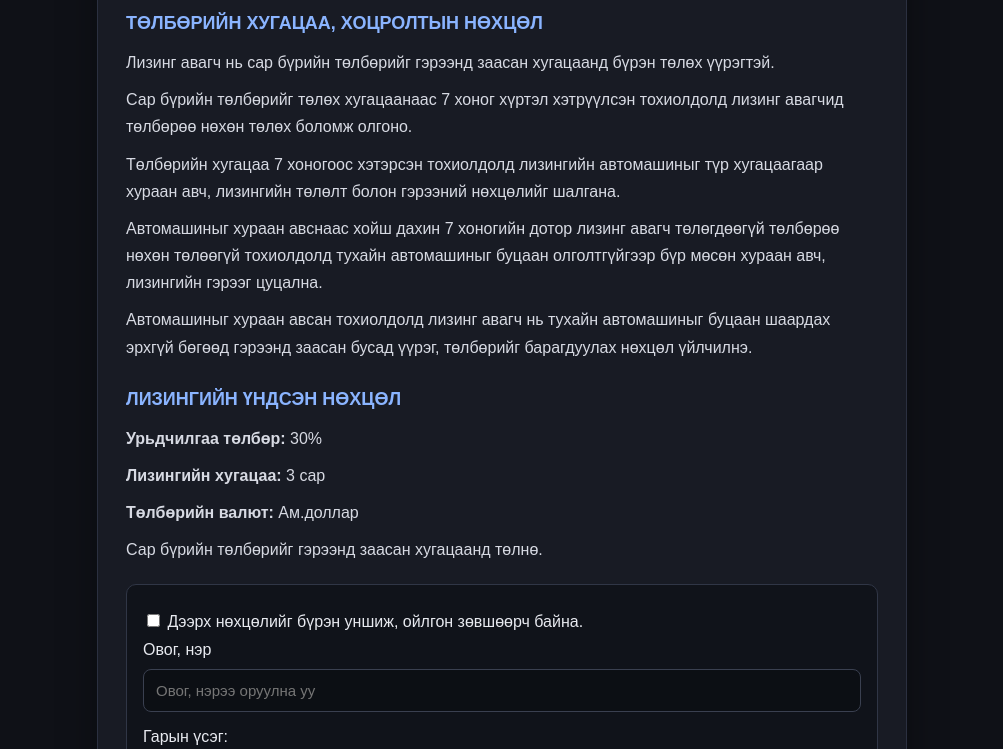
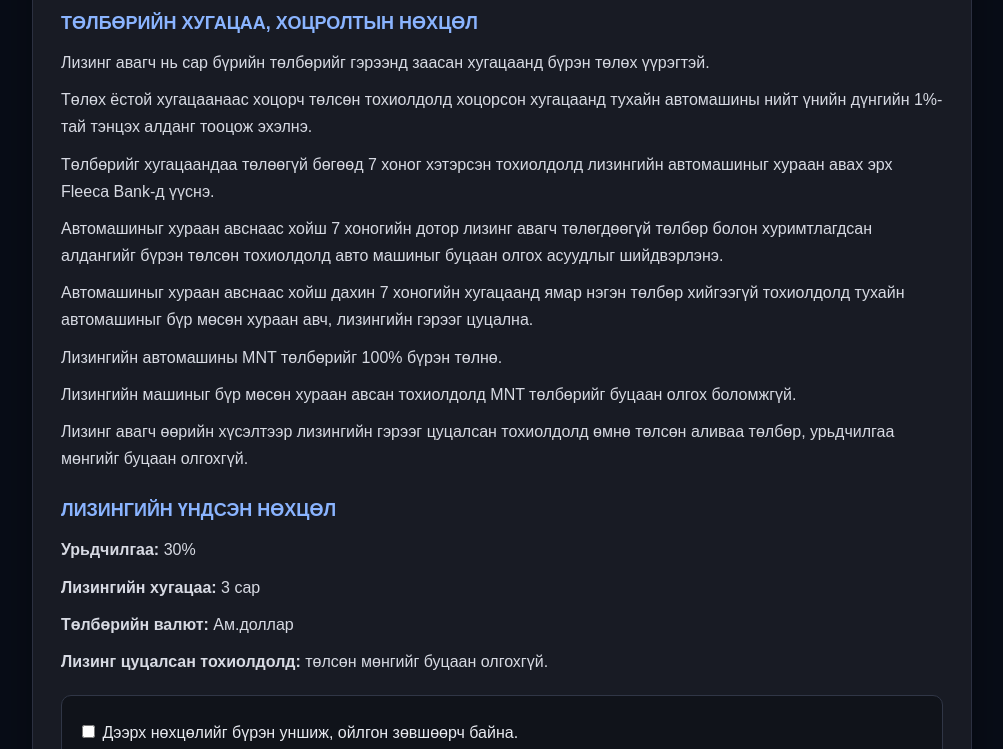
Before and after one commit to togoldor90390086-create/leasing-contract, a plain HTML site: page index.html in a window 1280 px wide. Shown: the part 133-882 px from the top of the page, without its empty margins (138-1141 px from the left). Drawn offline with Linux system fonts and the light colour scheme.

Commit message:
Add files via upload

```diff
--- a/index.html
+++ b/index.html
@@ -6,9 +6,9 @@
 <title>Лизингийн гэрээний нөхцөл</title>
 <style>
 *{box-sizing:border-box}
-body{margin:0;background:#0f1117;color:#e8eaf0;font-family:Arial,sans-serif}
-.wrap{max-width:850px;margin:40px auto;padding:20px}
-.card{background:#181b24;border:1px solid #2b3040;border-radius:16px;padding:28px;box-shadow:0 12px 40px #0005}
+body{margin:0;background:#080d17;color:#e8eaf0;font-family:Arial,sans-serif}
+.wrap{max-width:980px;margin:40px auto;padding:20px}
+.card{background:#181b24;border:1px solid #2b3040;border-radius:15px;padding:28px;box-shadow:0 12px 40px #0005}
 h1{text-align:center;font-size:25px;margin:0 0 25px}
 h2{font-size:18px;color:#8ab4ff;margin-top:28px}
 .terms{line-height:1.7;color:#d7dae3}
@@ -34,18 +34,21 @@ button{border:0;border-radius:9px;padding:12px 18px;font-size:15px;cursor:pointe
 <h2>ТӨЛБӨРИЙН ХУГАЦАА, ХОЦРОЛТЫН НӨХЦӨЛ</h2>
 <div class="terms">
 <p>Лизинг авагч нь сар бүрийн төлбөрийг гэрээнд заасан хугацаанд бүрэн төлөх үүрэгтэй.</p>
-<p>Сар бүрийн төлбөрийг төлөх хугацаанаас 7 хоног хүртэл хэтрүүлсэн тохиолдолд лизинг авагчид төлбөрөө нөхөн төлөх боломж олгоно.</p>
-<p>Төлбөрийн хугацаа 7 хоногоос хэтэрсэн тохиолдолд лизингийн автомашиныг түр хугацаагаар хураан авч, лизингийн төлөлт болон гэрээний нөхцөлийг шалгана.</p>
-<p>Автомашиныг хураан авснаас хойш дахин 7 хоногийн дотор лизинг авагч төлөгдөөгүй төлбөрөө нөхөн төлөөгүй тохиолдолд тухайн автомашиныг буцаан олголтгүйгээр бүр мөсөн хураан авч, лизингийн гэрээг цуцална.</p>
-<p>Автомашиныг хураан авсан тохиолдолд лизинг авагч нь тухайн автомашиныг буцаан шаардах эрхгүй бөгөөд гэрээнд заасан бусад үүрэг, төлбөрийг барагдуулах нөхцөл үйлчилнэ.</p>
+<p>Төлөх ёстой хугацаанаас хоцорч төлсөн тохиолдолд хоцорсон хугацаанд тухайн автомашины нийт үнийн дүнгийн 1%-тай тэнцэх алданг тооцож эхэлнэ.</p>
+<p>Төлбөрийг хугацаандаа төлөөгүй бөгөөд 7 хоног хэтэрсэн тохиолдолд лизингийн автомашиныг хураан авах эрх Fleeca Bank-д үүснэ.</p>
+<p>Автомашиныг хураан авснаас хойш 7 хоногийн дотор лизинг авагч төлөгдөөгүй төлбөр болон хуримтлагдсан алдангийг бүрэн төлсөн тохиолдолд авто машиныг буцаан олгох асуудлыг шийдвэрлэнэ.</p>
+<p>Автомашиныг хураан авснаас хойш дахин 7 хоногийн хугацаанд ямар нэгэн төлбөр хийгээгүй тохиолдолд тухайн автомашиныг бүр мөсөн хураан авч, лизингийн гэрээг цуцална.</p>
+<p>Лизингийн автомашины MNT төлбөрийг 100% бүрэн төлнө.</p>
+<p>Лизингийн машиныг бүр мөсөн хураан авсан тохиолдолд MNT төлбөрийг буцаан олгох боломжгүй.</p>
+<p>Лизинг авагч өөрийн хүсэлтээр лизингийн гэрээг цуцалсан тохиолдолд өмнө төлсөн аливаа төлбөр, урьдчилгаа мөнгийг буцаан олгохгүй.</p>
 </div>
 
 <h2>ЛИЗИНГИЙН ҮНДСЭН НӨХЦӨЛ</h2>
 <div class="terms">
-<p><b>Урьдчилгаа төлбөр:</b> 30%</p>
+<p><b>Урьдчилгаа:</b> 30%</p>
 <p><b>Лизингийн хугацаа:</b> 3 сар</p>
 <p><b>Төлбөрийн валют:</b> Ам.доллар</p>
-<p>Сар бүрийн төлбөрийг гэрээнд заасан хугацаанд төлнө.</p>
+<p><b>Лизинг цуцалсан тохиолдолд:</b> төлсөн мөнгийг буцаан олгохгүй.</p>
 </div>
 
 <div class="box">
```
